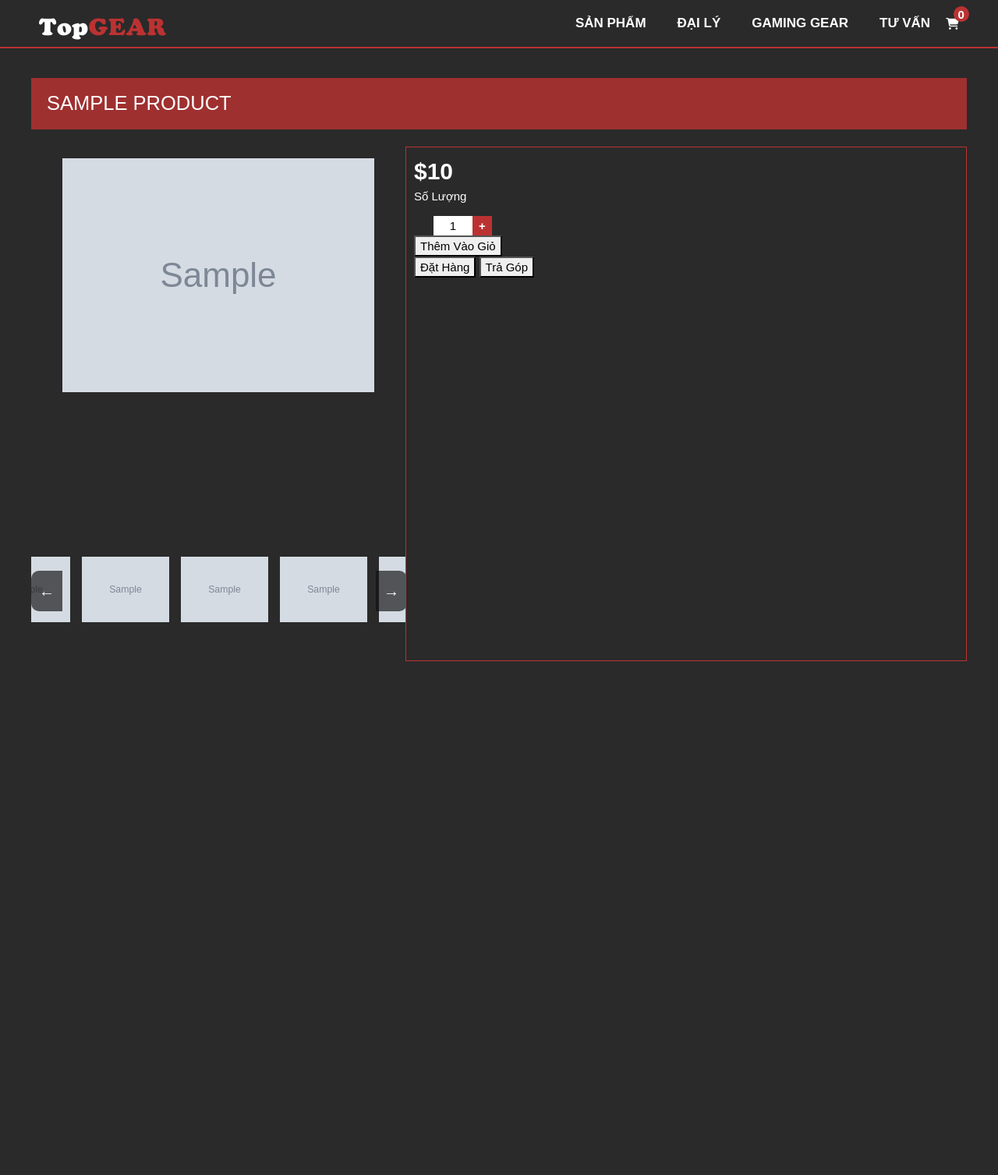
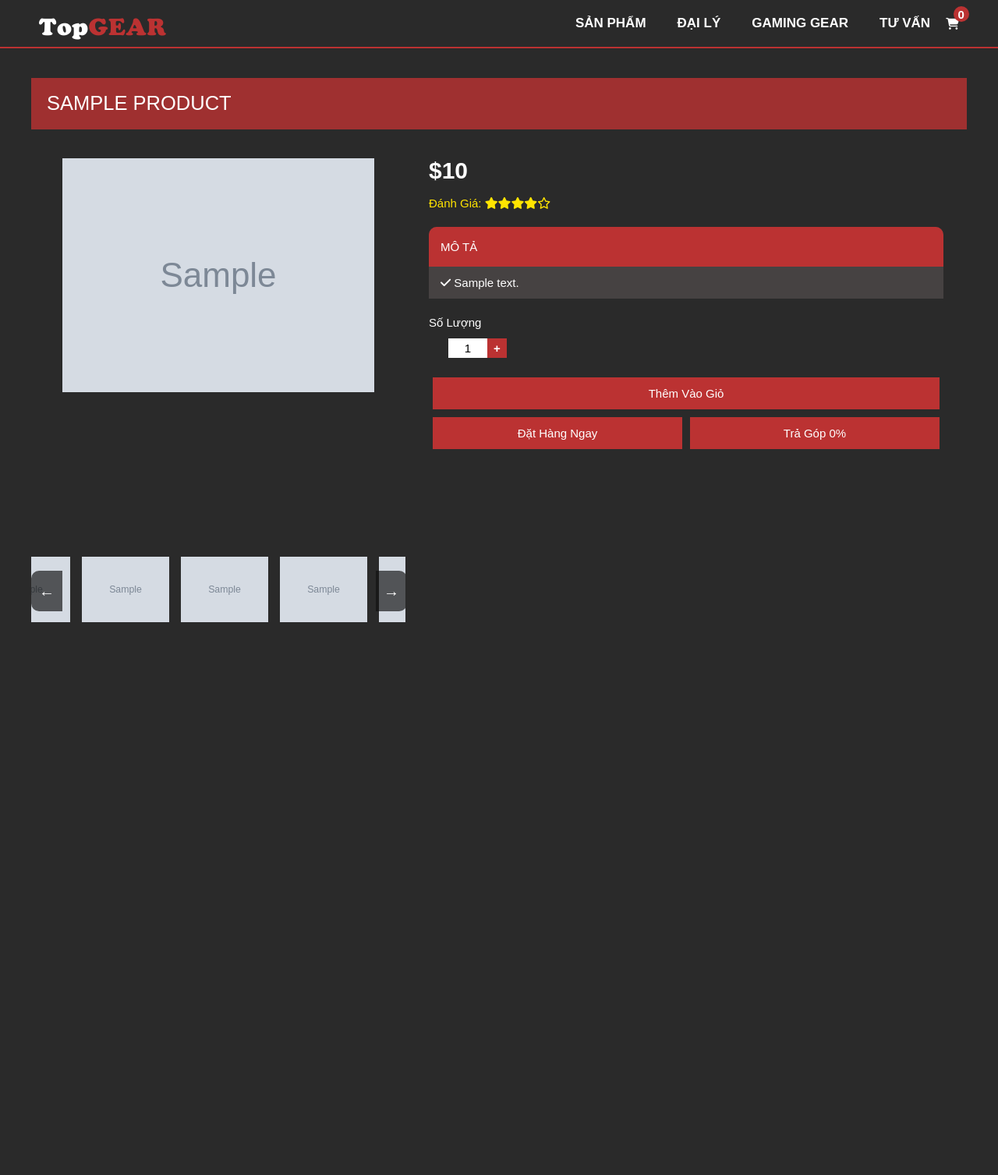
Before and after one commit to nocpinmylf/btlcnw, a PHP site: page /product-detail.php?id=1 in a window 1280 px wide. Shown: the top 1507 px of the page at 78% size. Run offline with PHP 8.4, Linux system fonts and the light colour scheme; tables that the repository leaves empty hold one stand-in row (values such as "Sample post"); grey boxes marked "Sample" are stand-in pictures; some libraries are stand-ins or nearby versions.

Commit message:
update detail

```diff
--- a/css/components/main/_detail.scss
+++ b/css/components/main/_detail.scss
@@ -65,7 +65,107 @@
   }
 }
 
-.detail-description {
-  width: 60%;
-  min-width: 500px;
+.detail {
+  &-description {
+    width: 60%;
+    min-width: 400px;
+    display: block;
+    padding: 10px 30px;
+    user-select: none;
+    // border: 1px solid $color1;
+
+    &-price {
+      color: $color3;
+      font-size: 30px;
+      font-weight: 900;
+    }
+
+    &-text {
+      display: block;
+      margin: 20px 0 20px 0;
+      border-radius: 10px 10px 0 0;
+      background-color: $color2-blur2;
+
+      &-title {
+        display: block;
+        border-radius: 10px 10px 0 0;
+        background-color: $color1;
+        padding: 15px;
+        text-transform: uppercase;
+      }
+
+      & * {
+        color: $color3;
+      }
+
+      li {
+        padding: 10px 15px;
+      }
+    }
+
+    &-button {
+      display: flex;
+      flex-direction: column;
+      flex-wrap: nowrap;
+      margin-top: 20px;
+
+      button {
+        border: 0;
+        margin: 5px;
+        padding: 10px;
+        background-color: $color1;
+        color: $color3;
+
+        &:hover {
+          background-color: $color1-blur;
+        }
+      }
+
+      .bottom {
+        display: flex;
+
+        &>button {
+          display: inline-block;
+          width: 50%;
+        }
+      }
+    }
+  }
 }
+
+.quantity {
+  label {
+    color: $color3;
+  }
+
+  &-input {
+    @include flex(row, flex-start, flex-start);
+    margin-top: 10px;
+
+    button {
+      @include trans(.2s);
+      @include size(25px, 25px);
+      background-color: $color1;
+      color: $color3;
+      border: 0;
+      font-weight: 900;
+
+      &:hover {
+        background-color: $color1-blur;
+      }
+
+      &:disabled {
+        background-color: transparent;
+        color: transparent;
+        cursor: default;
+        user-select: none;
+      }
+    }
+
+    input {
+      @include size(50px, 25px);
+      border: 0;
+      text-align: center;
+    }
+  }
+}
--- a/css/components/main/_product-detail.scss
+++ b/css/components/main/_product-detail.scss
@@ -40,57 +40,6 @@
   }
 }
 
-.detail {
-  &-description {
-    display: block;
-    padding: 10px;
-    border: 1px solid $color1;
-
-    &-price {
-      color: $color3;
-      font-size: 30px;
-      font-weight: 900;
-    }
-  }
-}
-
-.quantity {
-  label {
-    color: $color3;
-  }
-
-  &-input {
-    @include flex(row, flex-start, flex-start);
-    margin-top: 15px;
-
-    button {
-      @include trans(.2s);
-      @include size(25px, 25px);
-      background-color: $color1;
-      color: $color3;
-      border: 0;
-      font-weight: 900;
-
-      &:hover {
-        background-color: $color1-blur;
-      }
-
-      &:disabled {
-        background-color: transparent;
-        color: transparent;
-        cursor: default;
-        user-select: none;
-      }
-    }
-
-    input {
-      @include size(50px, 25px);
-      border: 0;
-      text-align: center;
-    }
-  }
-}
-
 .product-title {
   @include trans(0.2s);
   display: flex;
--- a/product-detail.php
+++ b/product-detail.php
@@ -7,6 +7,7 @@
 
   $sql = "SELECT * FROM product WHERE id = $id";
   $item = exec_select($sql)[0];
+  $info = explode('/', $item['description']);
 ?>
 
 <!DOCTYPE html>
@@ -46,7 +47,19 @@
         </div>
         <div class="detail-description">
           <span class="detail-description-price">$<?php echo $item['price']; ?></span>
-          <div class="detail-description-button">
+
+          <p class="rate">Đánh Giá: <?php echo GetStar($item["rate"]); ?></p>
+          <!-- Mo ta -->
+          <div class="detail-description-text">
+            <span class="detail-description-text-title">Mô Tả</span>
+            <ul>
+              <?php foreach($info as $i) { ?>
+              <li><i class="fas fa-check"></i> <?php echo $i ?></li>
+              <?php } ?>
+            </ul>
+          </div>
+
+          <!-- quantity -->
           <div class="quantity">
             <label for="quantity-input">Số Lượng</label>
             <div id="quantity-input" class="quantity-input">
@@ -55,10 +68,13 @@
               <button id="quantity-add">+</button>
             </div>
           </div>
+
+          <!-- Button group -->
+          <div class="detail-description-button">
             <button type="button" class="top">Thêm Vào Giỏ</button>
             <div class="bottom">
-              <button>Đặt Hàng</button>
-              <button>Trả Góp</button>
+              <button>Đặt Hàng Ngay</button>
+              <button>Trả Góp 0%</button>
             </div>
           </div>
         </div>
```
Also changed, not shown: css/style.css, 1 other file. Lines whose indentation alone changed are shown as unchanged.
